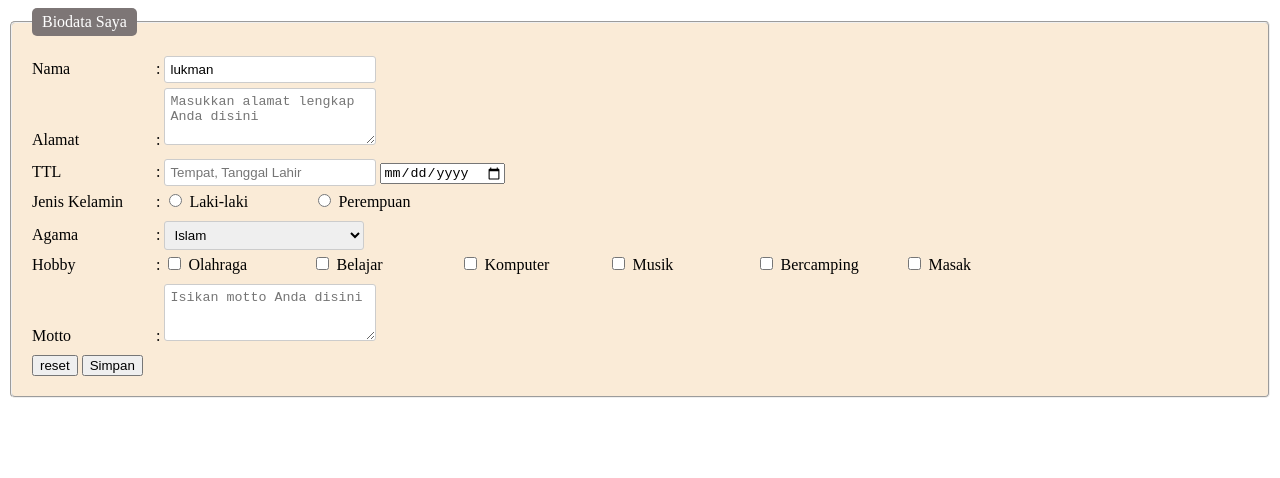
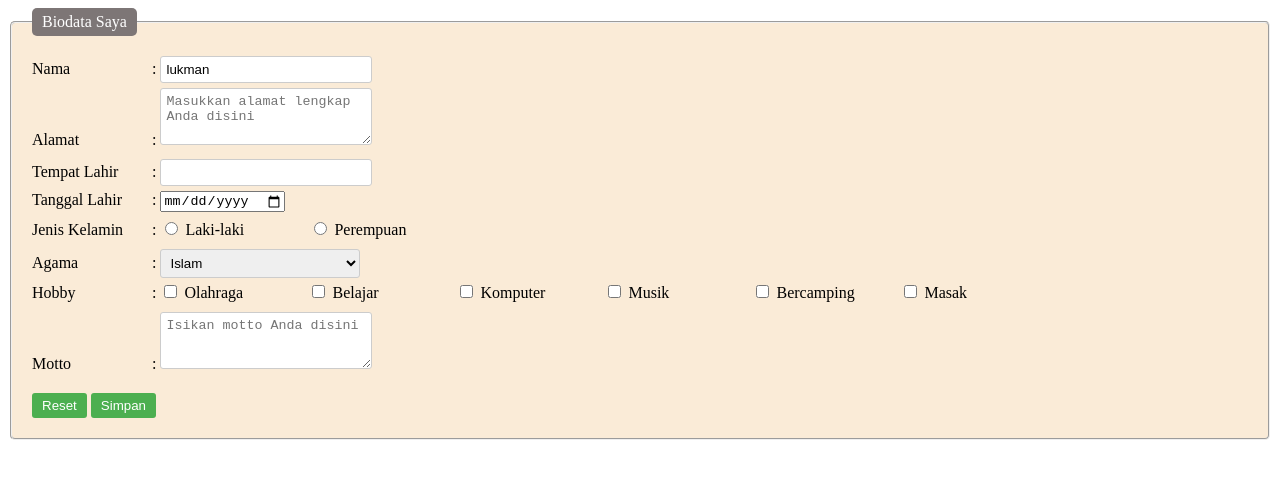
Before and after one commit to lukman-hehe/desainweb, a plain HTML site: page tugas2P5.HTML in a window 1280 px wide. Drawn offline with Linux system fonts and the light colour scheme.

Commit message:
Update tugas2P5.HTML

```diff
--- a/tugas2P5.HTML
+++ b/tugas2P5.HTML
@@ -1,8 +1,6 @@
 <!DOCTYPE html>
 <html lang="en">
 <head>
-    <meta charset="UTF-8">
-    <meta name="viewport" content="width=device-width, initial-scale=1.0">
     <title>lukman hairomin</title>
     <style>
         fieldset {
@@ -27,38 +25,43 @@
             border-radius: 3px;
             border: 1px solid #ccc;
         }
-
-
-    .titik {display: inline;}
+        button {
+            margin-top: 10px;
+            padding: 5px 10px;
+            border-radius: 3px;
+            background-color: #4CAF50;
+            color: white;
+            border: none;
+            cursor: pointer;
+        }
+        .titik {
+            display: inline;
+        }
     </style>
-
 </head>
 <body>
     <fieldset>
         <legend>Biodata Saya</legend>
         <form action="">
-        <label for="namaAnda">Nama</label>
-        <table class="titik">:</table>
+            <label for="namaAnda">Nama</label><table class="titik">:</table>
             <input type="text" id="namaAnda" name="namaAnda" value="lukman"><br>
 
-        <label for="alamat">Alamat</label>
-        <table class="titik">:</table>
+            <label for="alamat">Alamat</label><table class="titik">:</table>
             <textarea id="alamat" name="alamat" placeholder="Masukkan alamat lengkap Anda disini" rows="3"></textarea><br>
 
-        <label for="tanggalLahir">TTL</label>
-        <table class="titik">:</table>
-        <input type="text" id="tanggalLahir" name="tanggalLahir" placeholder="Tempat, Tanggal Lahir">
+            <label for="tempatLahir">Tempat Lahir</label><table class="titik">:</table>
+            <input type="text" id="tempatLahir" name="tempatLahir"><br>
+
+            <label for="tanggalLahir">Tanggal Lahir</label><table class="titik">:</table>
             <input type="date" id="tanggalLahir" name="tanggalLahir"><br>
 
-        <label>Jenis Kelamin</label>
-        <table class="titik">:</table>
+            <label>Jenis Kelamin</label><table class="titik">:</table>
             <input type="radio" id="laki-laki" name="kelamin" value="laki-laki">
             <label for="laki-laki">Laki-laki</label>
             <input type="radio" id="perempuan" name="kelamin" value="perempuan">
             <label for="perempuan">Perempuan</label><br>
 
-        <label for="agama">Agama</label>
-        <table class="titik">:</table>
+            <label for="agama">Agama</label><table class="titik">:</table>
             <select id="agama" name="agama">
                 <option value="islam">Islam</option>
                 <option value="kristen">Kristen</option>
@@ -66,8 +69,7 @@
                 <option value="buddha">Buddha</option>
             </select><br>
 
-        <label>Hobby</label>
-        <table class="titik">:</table>
+            <label>Hobby</label><table class="titik">:</table>
             <input type="checkbox" id="olahraga" name="hobby" value="Olahraga">
             <label for="olahraga">Olahraga</label>
             <input type="checkbox" id="belajar" name="hobby" value="Belajar">
@@ -81,14 +83,12 @@
             <input type="checkbox" id="masak" name="hobby" value="Masak">
             <label for="masak">Masak</label><br>
 
-        <label for="motto">Motto</label>
-        <table class="titik">:</table>
+            <label for="motto">Motto</label><table class="titik">:</table>
             <textarea id="motto" name="motto" placeholder="Isikan motto Anda disini" rows="3"></textarea><br>
 
-        <button type="reset" value="reset">reset</button>
+            <button type="reset" value="reset">Reset</button>
             <button type="submit">Simpan</button>
+        </form>
     </fieldset>
-        </form>
-
 </body>
 </html>
```
Lines whose indentation alone changed are shown as unchanged.
